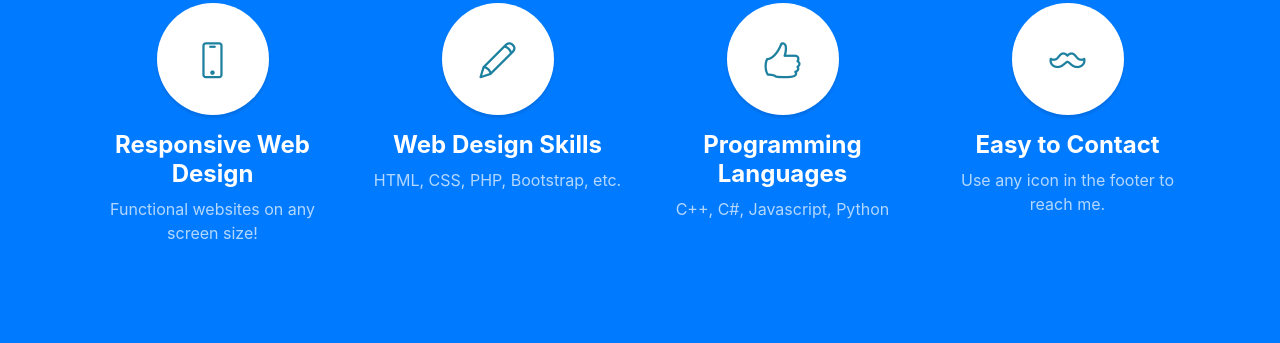
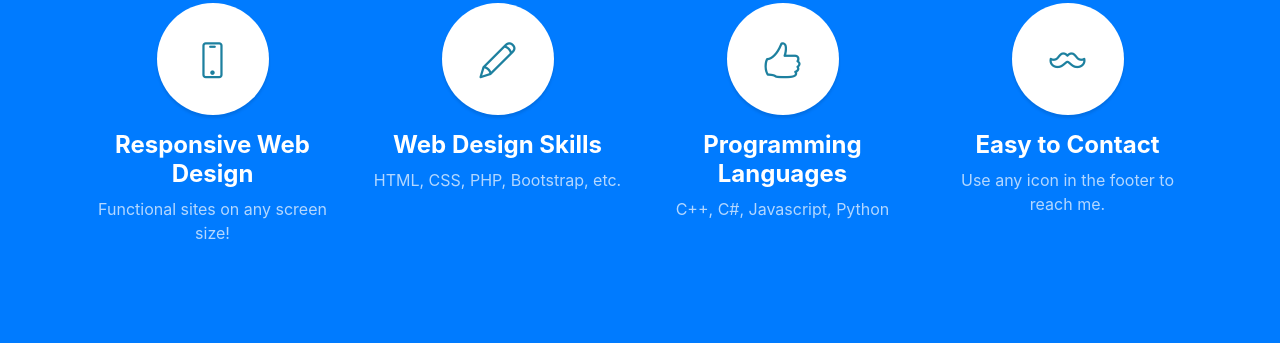
Before and after one commit to Cartman37/Cartman37.github.io, a website with bundled scripts: page index.html in a window 1280 px wide. Shown: the part 1406-1749 px from the top of the page. Built offline with nearby package versions, Linux system fonts and the light colour scheme.

Commit message:
Update index.html

```diff
--- a/index.html
+++ b/index.html
@@ -91,7 +91,7 @@
             <h4>
               <strong>Responsive Web Design</strong>
             </h4>
-            <p class="text-faded mb-0">Functional websites on any screen size!</p>
+            <p class="text-faded mb-0">Functional sites on any screen size!</p>
           </div>
           <div class="col-lg-3 col-md-6 mb-5 mb-lg-0">
             <span class="service-icon rounded-circle mx-auto mb-3">
```
